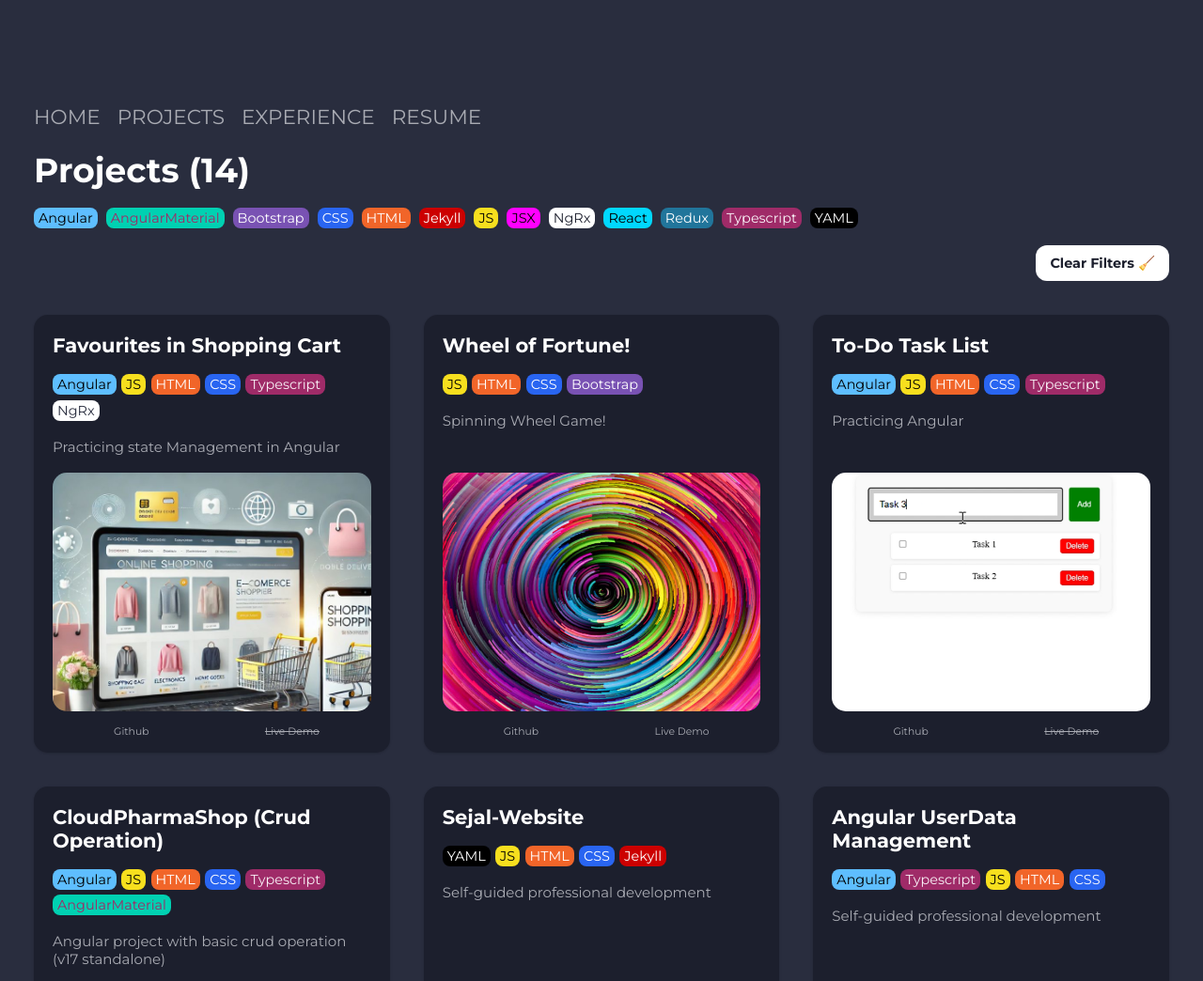
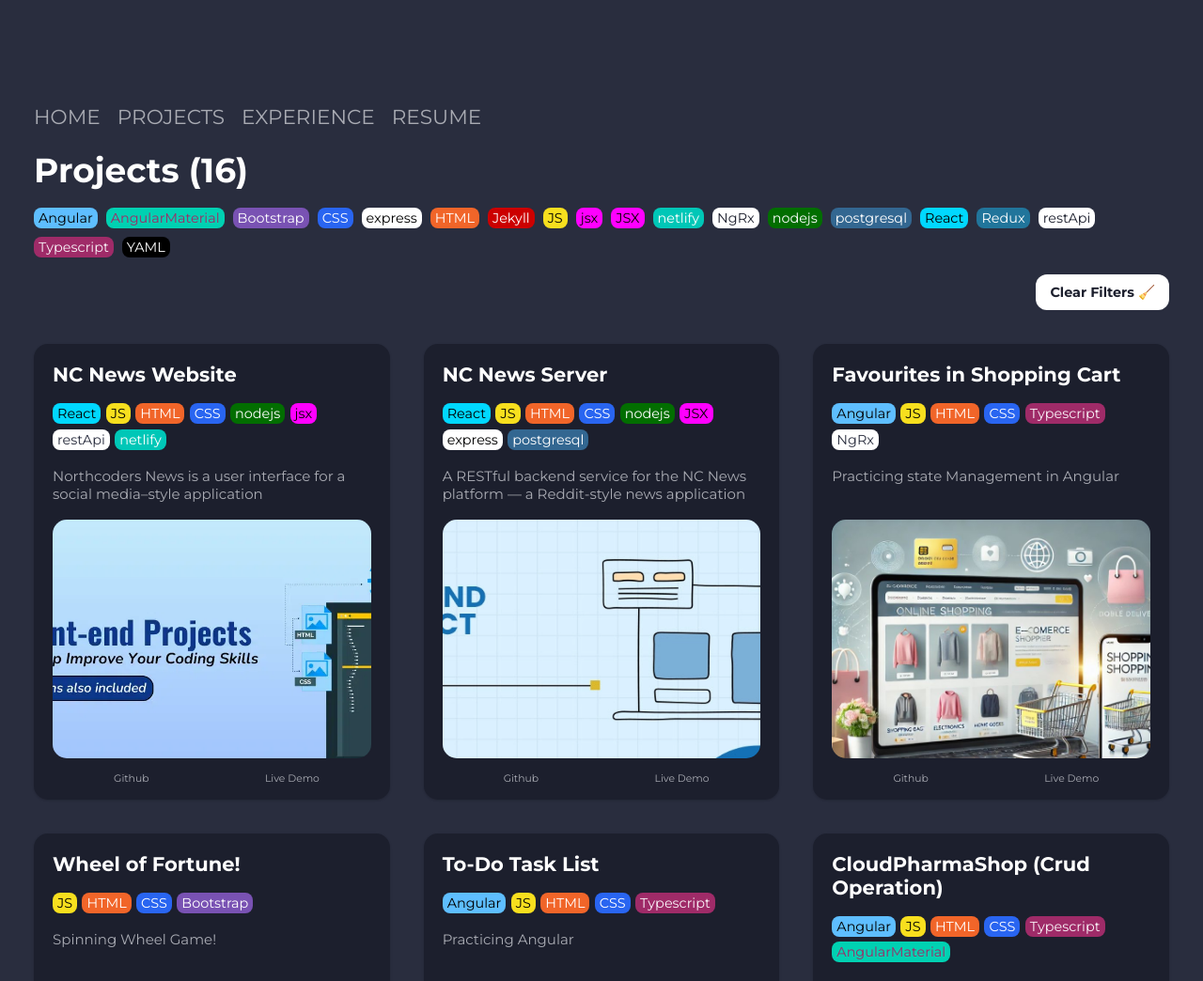
Before and after one commit to sejalpurohit/sejalpurohit.github.io, a Jekyll site: the page built from projects.md, in a window 1280 px wide and 1400 px high, cut to the strip 294-1338 px from the top of the window. Shown: the whole strip at 94% size. Built offline with Jekyll 4.4.1, drawn with Linux system fonts in a browser that asks for light colours; nearby versions of some CDN libraries.

Commit message:
projects updated

```diff
--- a/_data/projects_data.yml
+++ b/_data/projects_data.yml
@@ -1,11 +1,28 @@
 projects:
+  - title: NC News Website
+    img: /assets/uploads/ncfrontend.png
+    img_alt: oops!
+    about: Northcoders News is a user interface for a social media–style application
+    tags: [ React, JS, HTML, CSS, nodejs, jsx, restApi, netlify ]
+    link: https://691b76511cd64e6c76828cb6--peaceful-peony-3795bd.netlify.app/
+    code: https://github.com/sejalpurohit/nc_news
+
+  - title: NC News Server
+    img: /assets/uploads/ncbackend.png
+    img_alt: oops!
+    about: A RESTful backend service for the NC News platform — a Reddit-style news application
+    tags: [ React, JS, HTML, CSS, nodejs, JSX, express, postgresql ]
+    link: https://news-server-u1gw.onrender.com/api/
+    code: https://github.com/sirat-russo/nc_news_BE.git
+
   - title: Favourites in Shopping Cart
     img: /assets/uploads/shoppingImage.jpg
     img_alt: oops!
     about: Practicing state Management in Angular
-    tags: [ Angular, JS, HTML, CSS, Typescript,NgRx]
-    # link:
+    tags: [ Angular, JS, HTML, CSS, Typescript, NgRx]
+    link: https://github.com/sejalpurohit/nc_news
     code: https://github.com/sejalpurohit/ShoppingCart
+
   - title: Wheel of Fortune!
     img: /assets/uploads/spin_wheel.jpg
     img_alt: Oops!
@@ -13,6 +30,7 @@ projects:
     tags: [ JS, HTML, CSS, Bootstrap]
     link: https://sejalpurohit.github.io/FortuneWheel---JS/
     code: https://github.com/sejalpurohit/FortuneWheel---JS/
+
   - title: To-Do Task List
     img: /assets/uploads/toDoList.png
     img_alt: Oops!
--- a/assets/js/tags.js
+++ b/assets/js/tags.js
@@ -96,6 +96,7 @@ const colorSchemes = {
   macos: { color: "#fff", bgColor: "#000000" },
   // rest apis
   github_rest_api: { color: "#fff", bgColor: "#4078c0" },
+  restApi: { color: "#fff", bgColor: "#4078c0" },
 };
 
 function generateTagColors() {
```
Also changed, not shown: assets/uploads/ncbackend.png (added), assets/uploads/ncfrontend.png (added).
